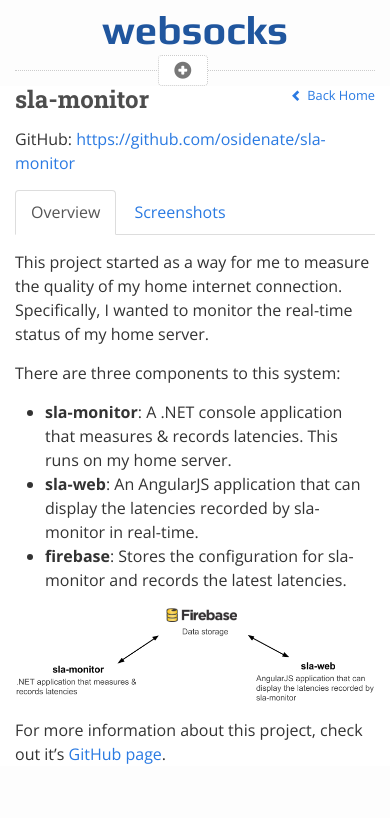
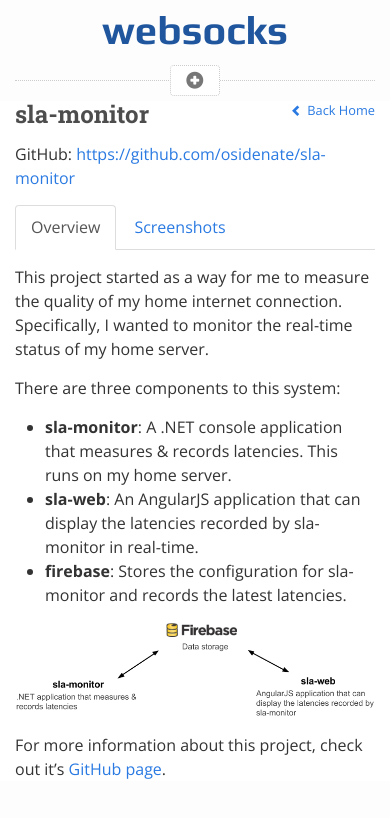
Before and after one commit to osidenate/websocks.net, a Jekyll site: the page built from _posts/2015-07-22-sla-monitor.markdown, in a window 390 px wide. Shown: the top 818 px of the page. Built offline with Jekyll 4.4.1, drawn with Linux system fonts in a browser that asks for light colours; nearby versions of some CDN libraries; library files that are not in the unit come from our copies.

Commit message:
Minor styling bug fixes to the mobile nav

```diff
--- a/_sass/_nav.scss
+++ b/_sass/_nav.scss
@@ -116,6 +116,10 @@
       .more-info-opener {
         display: block;
         position: relative;
+
+        hr {
+          margin: 20px 0;
+        }
       }
 
       .more-info-opener .toggle-nav {
@@ -126,7 +130,7 @@
         padding: 2px 15px;
         top: -15px;
         left: 50%;
-        margin-left: -37px;
+        margin-left: -25px;
         color: #777;
         font-size: 1.1em;
         z-index: 5;
```
